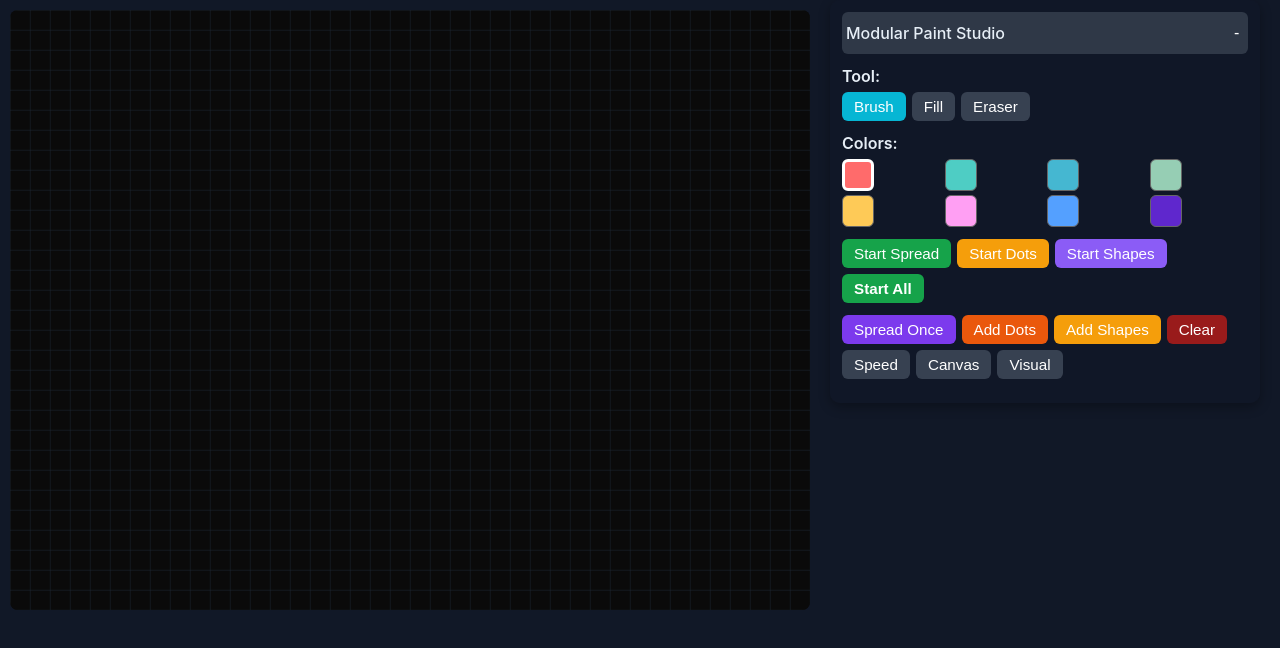
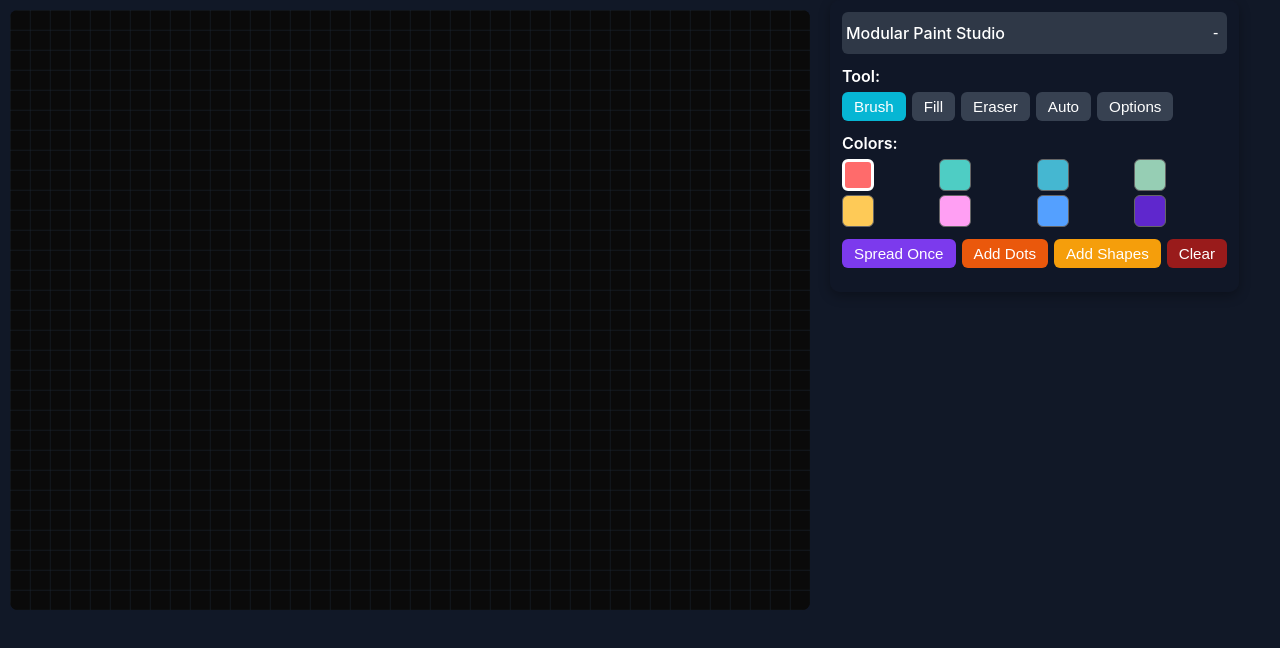
Before and after one commit to jo56/painting-with-roughness, a React (Vite) app: page / in a window 1280 px wide. Shown: the top 648 px of the page. Built offline with nearby package versions, Linux system fonts and the light colour scheme.

Commit message:
updating settings formatting

```diff
--- a/src/App.tsx
+++ b/src/App.tsx
@@ -70,6 +70,8 @@ export default function ModularSettingsPaintStudio(): JSX.Element {
   const [showSpeedSettings, setShowSpeedSettings] = useState(false);
   const [showCanvasSettings, setShowCanvasSettings] = useState(false);
   const [showVisualSettings, setShowVisualSettings] = useState(false);
+  const [showAutoControls, setShowAutoControls] = useState(false);
+  const [showOptions, setShowOptions] = useState(false);
 
   const spreadProbabilityRef = useRef(spreadProbability);
   const autoSpreadSpeedRef = useRef(autoSpreadSpeed);
@@ -517,7 +519,8 @@ export default function ModularSettingsPaintStudio(): JSX.Element {
       background: '#111827',
       display: 'flex',
       flexDirection: isMobile ? 'column' : 'row',
-      alignItems: 'flex-start'
+      alignItems: 'flex-start',
+      color: '#fff'
     }}>
       <div ref={canvasContainerRef} style={{ padding: '10px', display: 'inline-block' }}>
         <canvas
@@ -618,6 +621,36 @@ export default function ModularSettingsPaintStudio(): JSX.Element {
                     {label}
                   </button>
                 ))}
+                <button
+                  onClick={() => setShowAutoControls(prev => !prev)}
+                  style={{
+                    padding: '6px 12px',
+                    borderRadius: '6px',
+                    background: showAutoControls ? '#059669' : '#374151',
+                    color: '#fff',
+                    border: 'none',
+                    cursor: 'pointer',
+                    fontWeight: 'normal',
+                    fontSize: '0.95rem'
+                  }}
+                >
+                  Auto
+                </button>
+                <button
+                  onClick={() => setShowOptions(prev => !prev)}
+                  style={{
+                    padding: '6px 12px',
+                    borderRadius: '6px',
+                    background: showOptions ? '#059669' : '#374151',
+                    color: '#fff',
+                    border: 'none',
+                    cursor: 'pointer',
+                    fontWeight: 'normal',
+                    fontSize: '0.95rem'
+                  }}
+                >
+                  Options
+                </button>
               </div>
             </div>
 
@@ -641,8 +674,8 @@ export default function ModularSettingsPaintStudio(): JSX.Element {
               </div>
             </div>
 
-
-
+            {showAutoControls && (
+              <>
                 <div style={{ display: 'flex', gap: '6px', marginBottom: '12px', flexWrap: 'wrap' }}>
                   {[
                     {
@@ -708,13 +741,39 @@ export default function ModularSettingsPaintStudio(): JSX.Element {
                     {isAnyRunning ? 'Stop All' : 'Start All'}
                   </button>
                 </div>
+              </>
+            )}
 
             <div style={{ display: 'flex', gap: '6px', marginBottom: '12px', flexWrap: 'wrap' }}>
               {[
                 { label: 'Spread Once', onClick: colorSpread, bg: '#7c3aed' },
                 { label: 'Add Dots', onClick: addRandomDots, bg: '#ea580c' },
                 { label: 'Add Shapes', onClick: addRandomShapes, bg: '#f59e0b' },
-                { label: 'Clear', onClick: clear, bg: '#991b1b' },
+                { label: 'Clear', onClick: clear, bg: '#991b1b' }
+              ].map(({ label, onClick, bg }) => (
+                <button
+                  key={label}
+                  onClick={onClick}
+                  style={{
+                    padding: '6px 12px',
+                    borderRadius: '6px',
+                    background: bg,
+                    color: '#fff',
+                    border: 'none',
+                    cursor: 'pointer',
+                    fontWeight: 'normal',
+                    fontSize: '0.95rem',
+                    whiteSpace: 'nowrap'
+                  }}
+                >
+                  {label}
+                </button>
+              ))}
+            </div>
+
+            {showOptions && (
+              <div style={{ display: 'flex', gap: '6px', marginBottom: '12px', flexWrap: 'wrap' }}>
+                {[
                   { label: 'Speed', onClick: () => setShowSpeedSettings(prev => !prev), bg: showSpeedSettings ? '#059669' : '#374151' },
                   { label: 'Canvas', onClick: () => setShowCanvasSettings(prev => !prev), bg: showCanvasSettings ? '#059669' : '#374151' },
                   { label: 'Visual', onClick: () => setShowVisualSettings(prev => !prev), bg: showVisualSettings ? '#059669' : '#374151' }
@@ -738,9 +797,10 @@ export default function ModularSettingsPaintStudio(): JSX.Element {
                   </button>
                 ))}
               </div>
+            )}
 
             {/* Conditional Settings Display */}
-            {(showSpeedSettings || showCanvasSettings) && (
+            {showOptions && (showSpeedSettings || showCanvasSettings) && (
               <div style={{
                 display: 'grid',
                 gridTemplateColumns: showSpeedSettings && showCanvasSettings ? 'repeat(2, 1fr)' : '1fr',
@@ -772,7 +832,7 @@ export default function ModularSettingsPaintStudio(): JSX.Element {
                           max={max as number}
                           step={step as number}
                           value={value as number}
-                          onChange={(e) => setter(Number(e.target.value))}
+                          onChange={(e) => (setter as any)(Number(e.target.value))}
                           style={{ width: '100%', height: '6px' }}
                         />
                       </div>
@@ -805,7 +865,7 @@ export default function ModularSettingsPaintStudio(): JSX.Element {
                           max={max as number}
                           step={step as number}
                           value={value as number}
-                          onChange={(e) => setter(Number(e.target.value))}
+                          onChange={(e) => (setter as any)(Number(e.target.value))}
                           style={{ width: '100%', height: '6px' }}
                         />
                       </div>
@@ -815,7 +875,7 @@ export default function ModularSettingsPaintStudio(): JSX.Element {
               </div>
             )}
 
-            {showVisualSettings && (
+            {showOptions && showVisualSettings && (
               <>
                 <div style={{ marginBottom: '10px' }}>
                   <label style={{ fontWeight: 600, marginBottom: '6px', display: 'block' }}>Blend Mode:</label>
```
Lines whose indentation alone changed are shown as unchanged.
